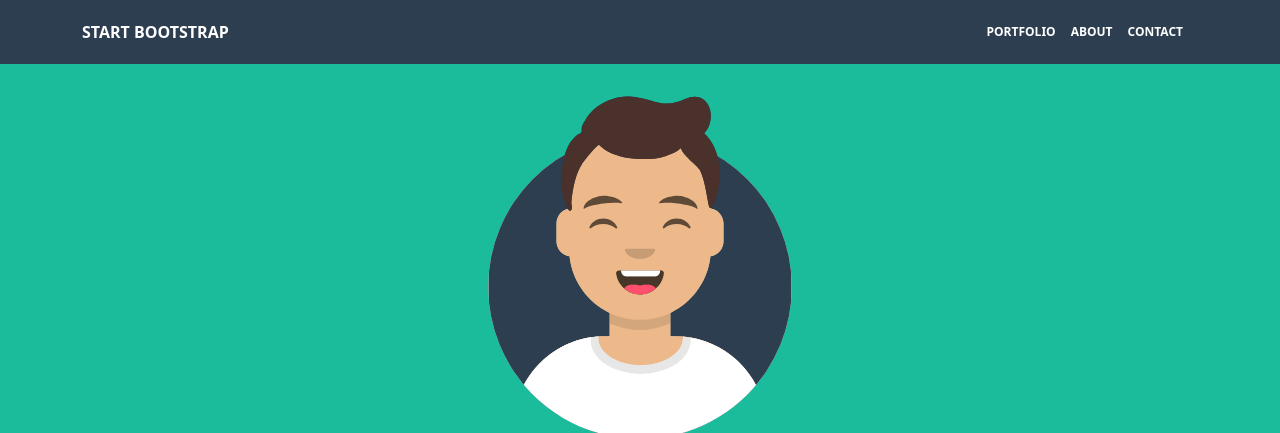
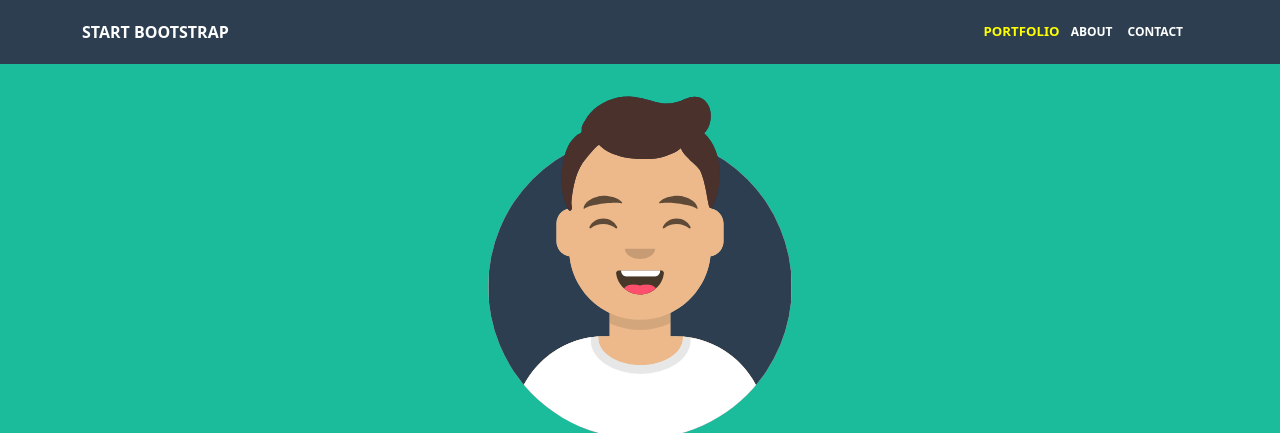
Before and after one commit to leonardopea/html-css-bootstrap-freelancer, a plain HTML site: page index.html in a window 1280 px wide. In both pictures the pointer is over the item "PORTFOLIO". Shown: the top 433 px of the page. Drawn offline with nearby package versions, Linux system fonts and the light colour scheme.

Commit message:
ultime modifiche all'header

```diff
--- a/css/style.css
+++ b/css/style.css
@@ -54,8 +54,11 @@ li{
     font-size: 12px;
 }
 
-.visible{
-    display: block;
+.visible:hover{
+    scale: 1.1;
+    color: yellow;
+
+    cursor: pointer;
 }
 
 @media screen and (max-width: 768px) {
```
